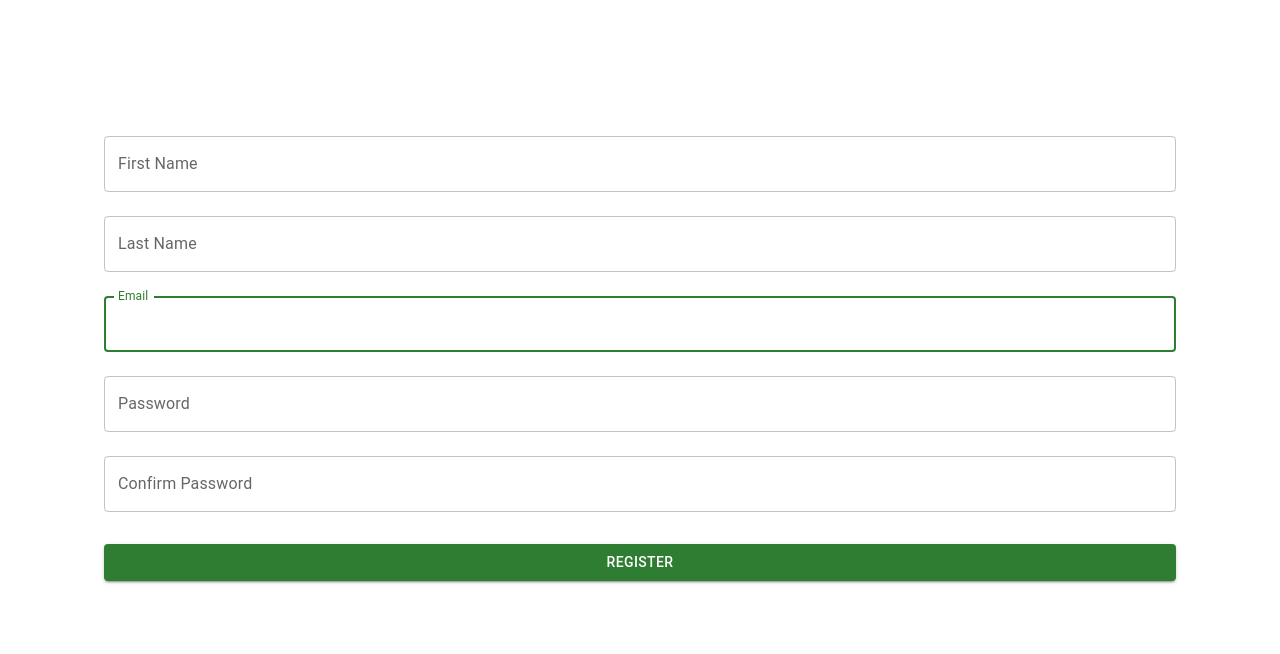
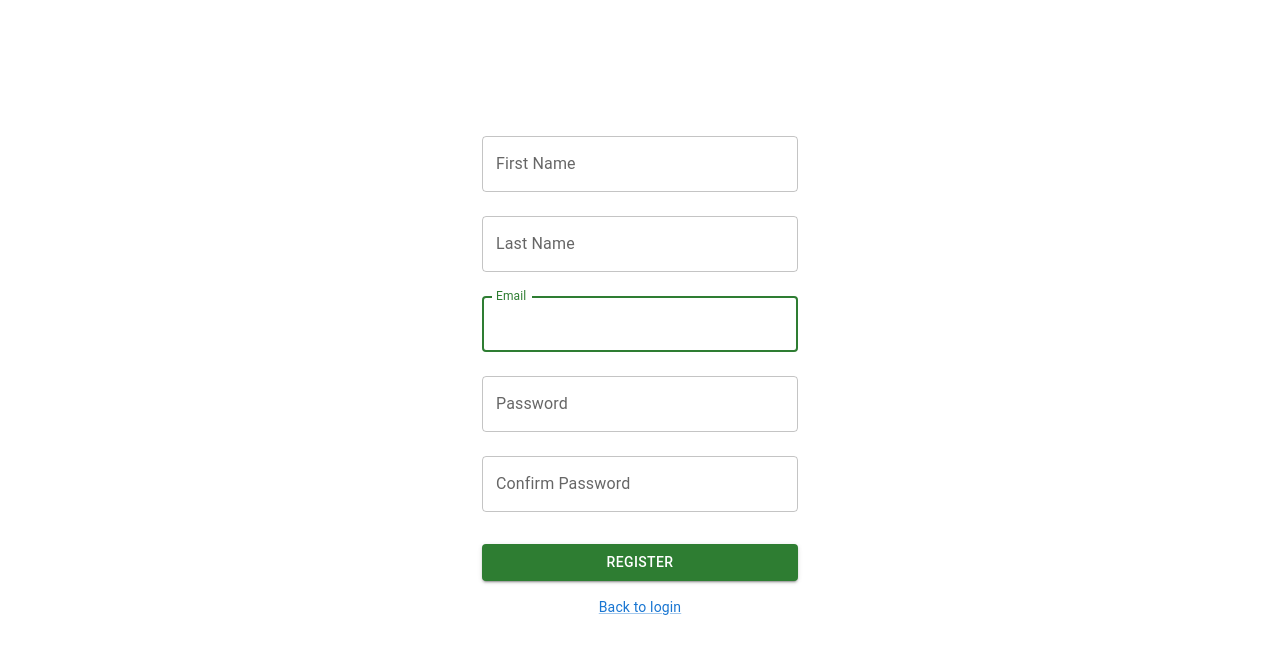
Before and after one commit to nicolinem/TDT4140-GroupUp, a React (Create React App) app: page /registration in a window 1280 px wide. Shown: the top 654 px of the page. Built offline with nearby package versions, Linux system fonts and the light colour scheme; no server answers; the database is empty.

Commit message:
#11 feat: add routing and small fix * Added a link to go back to login * changed fields to normal text and made them functional to sign up a new user

```diff
--- a/src/Registration/RegistrationPage.js
+++ b/src/Registration/RegistrationPage.js
@@ -1,61 +1,81 @@
-import React, { useRef } from 'react';
-import { Button, Container, Box } from '@mui/material';
-import TextField from '@mui/material/TextField';
-import AdapterDateFns from '@mui/lab/AdapterDateFns';
-import LocalizationProvider from '@mui/lab/LocalizationProvider';
-import DatePicker from '@mui/lab/DatePicker';
-import nbLocale from 'date-fns/locale/nb';
-
+import React, { useRef, useState } from "react";
+import { Button, Container, Box, Link } from "@mui/material";
+import { signUp } from "../firebase";
+import TextField from "@mui/material/TextField";
+import AdapterDateFns from "@mui/lab/AdapterDateFns";
+import LocalizationProvider from "@mui/lab/LocalizationProvider";
+import DatePicker from "@mui/lab/DatePicker";
+import nbLocale from "date-fns/locale/nb";
 
 export const RegistrationPage = () => {
-
   const localeMap = {
     nb: nbLocale,
   };
+  const emailRef = useRef();
+  const passwordRef = useRef();
+  const [value, setValue] = React.useState(null);
+  const [locale, setLocale] = React.useState("nb");
+  const [loading, setloading] = useState(false);
 
-
-    const [value, setValue] = React.useState(null);
-    const [locale, setLocale] = React.useState('nb');
+  function handleSignUp() {
+    setloading(true);
+    console.log("check");
+    try {
+      signUp(emailRef.current.value, passwordRef.current.value);
+    } catch {
+      alert("Something is wrong with your login");
+    }
+    setloading(false);
+  }
 
   return (
-        <Container>
-            <Box sx={{
+    <Container maxWidth="xs">
+      <Box
+        sx={{
           marginTop: 10,
-                display: 'flex',
-                flexDirection: 'column',
-                alignItems: 'center',
+          display: "flex",
+          flexDirection: "column",
+          alignItems: "center",
 
-                padding: 5
-
-            }}>
-
-                <TextField id="outlined-basic"
+          padding: 5,
+        }}
+      >
+        <TextField
+          id="outlined-basic"
           margin="normal"
           label="First Name"
-                    type="password"
           variant="outlined"
-                    color='success'
+          color="success"
           fullWidth
         />
-                <TextField id="outlined-basic"
+        <TextField
+          id="outlined-basic"
           margin="normal"
           label="Last Name"
-                    type="password"
           variant="outlined"
-                    color='success'
+          color="success"
           fullWidth
         />
 
-
-                <LocalizationProvider dateAdapter={AdapterDateFns} locale={localeMap[locale]}>
+        <LocalizationProvider
+          dateAdapter={AdapterDateFns}
+          locale={localeMap[locale]}
+        >
           <DatePicker
             label="Date of birth"
             value={value}
-                        color='success'
+            color="success"
             onChange={(newValue) => {
               setValue(newValue);
             }}
-                        renderInput={(params) => <TextField margin='normal' color='success' fullWidth {...params} />}
+            renderInput={(params) => (
+              <TextField
+                margin="normal"
+                color="success"
+                fullWidth
+                {...params}
+              />
+            )}
           />
         </LocalizationProvider>
 
@@ -65,35 +85,46 @@ export const RegistrationPage = () => {
           label="Email"
           type="email"
           variant="outlined"
+          inputRef={emailRef}
           autoFocus
           fullWidth
-                    color='success'
-
+          color="success"
         />
 
-                <TextField id="outlined-basic"
+        <TextField
+          id="outlined-basic"
           margin="normal"
           label="Password"
           type="password"
           variant="outlined"
-                    color='success'
+          color="success"
           fullWidth
         />
 
-                <TextField id="outlined-basic"
+        <TextField //TODO: Create authentication that the two passwords match
+          id="outlined-basic"
           margin="normal"
           label="Confirm Password"
           type="password"
           variant="outlined"
-                    color='success'
+          inputRef={passwordRef}
+          color="success"
           fullWidth
         />
 
-            <Button variant="contained" fullWidth color="success" sx={{ mt: 3, mb: 2, }}>Register</Button>
+        <Button
+          variant="contained"
+          fullWidth
+          color="success"
+          sx={{ mt: 3, mb: 2 }}
+          onClick={handleSignUp}
+        >
+          Register
+        </Button>
+        <Link href="/login" variant="body2">
+          {"Back to login"}
+        </Link>
       </Box>
-
-
-
     </Container>
-    )
-}
+  );
+};
```
Lines whose indentation alone changed are shown as unchanged.
